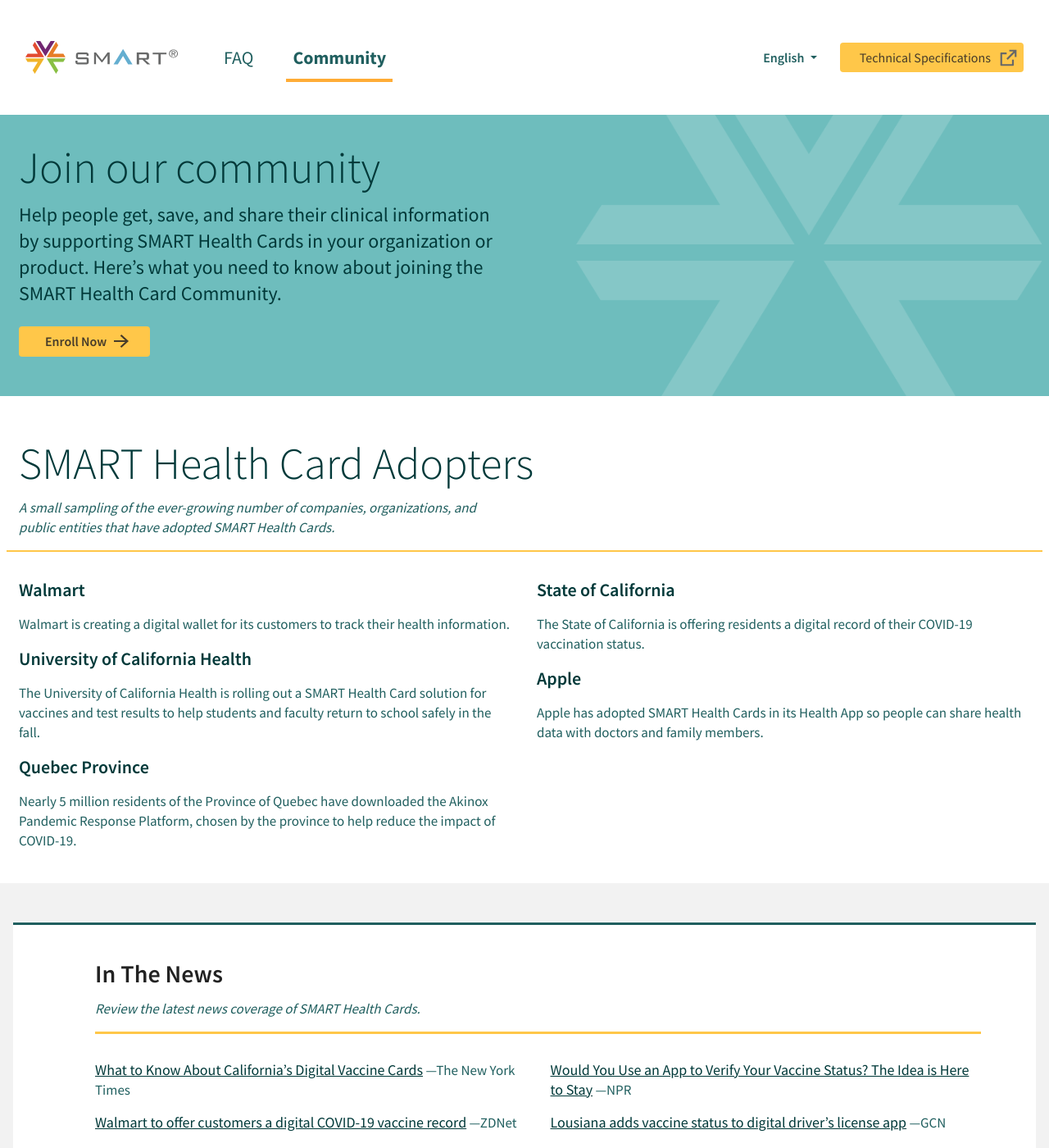
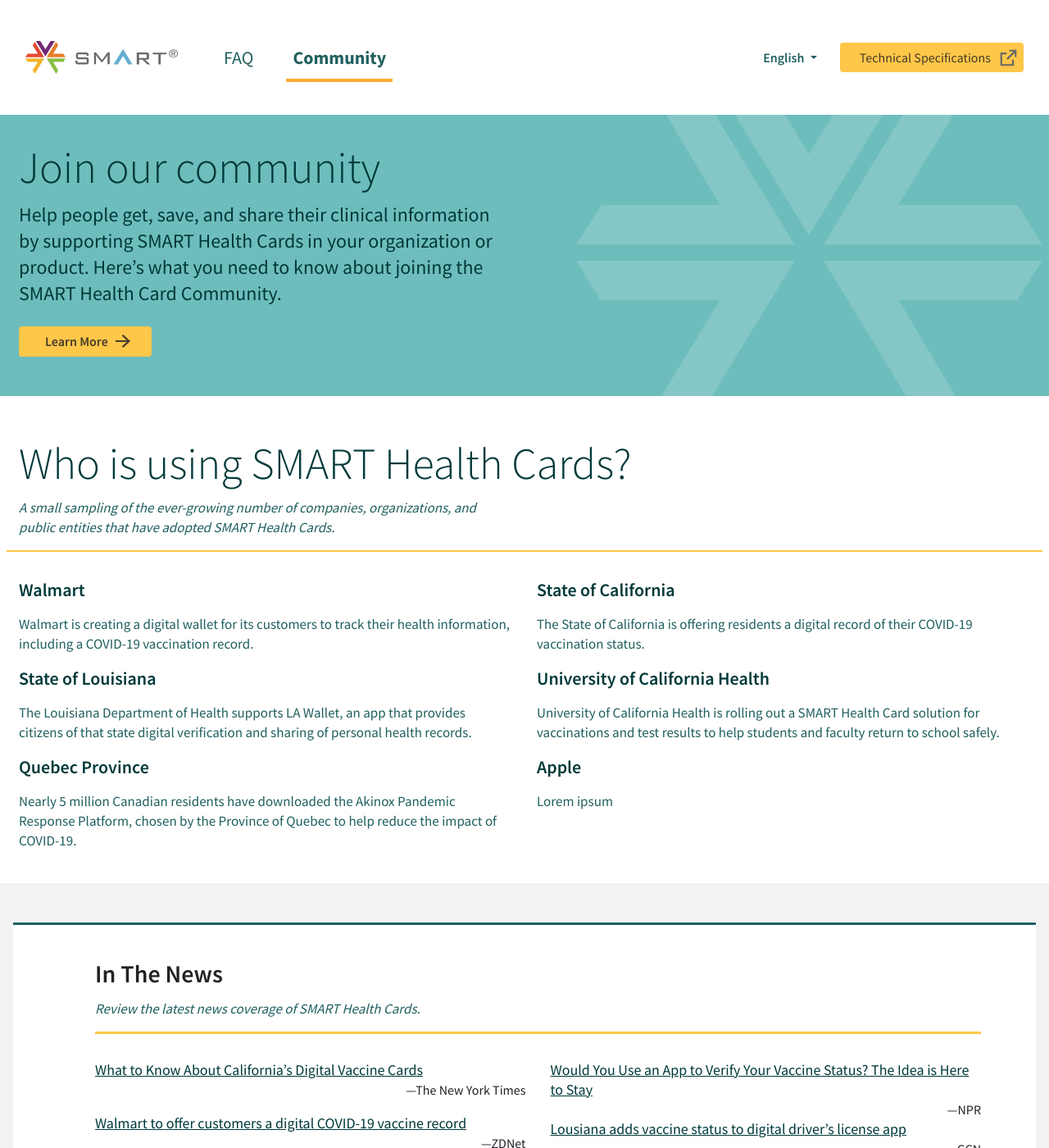
Before and after one commit to smart-health-cards/staging, a Jekyll site: the page built from en/community.html, in a window 1280 px wide and 1400 px high. Shown: the whole window at 82% size. Built offline with Jekyll 4.4.1, drawn with Linux system fonts in a browser that asks for light colours; some of the changed text lies outside the part shown.

Commit message:
Phase II Rev 8 snapshot

```diff
--- a/_includes/footer.html
+++ b/_includes/footer.html
@@ -14,10 +14,13 @@
 
         <div class="col-12 col-xl-4 text-left">
           <div class="row justify-content-left pt-3">
-            <div class="col-6 text-left">
+            <div class="col-4 text-left">
               <a href="https://www.childrenshospital.org/"  target="_blank"><img src="../Assets/Images/logoBoston.svg" class="float-left img-fluid center-block d-block mx-auto logo" alt="Boston Logo"></a>
             </div>
-            <div class="col-6 text-left">
+            <div class="col-4 text-left">
+              <a href="https://vci.org/"  target="_blank"><img src="../Assets/Images/VCI.png" class="float-left img-fluid center-block d-block mx-auto logo" alt="SMART Logo"></a>
+            </div>
+            <div class="col-4 text-left">
               <a href="https://smarthealthit.org/"  target="_blank"><img src="../Assets/Images/logo_footer.svg" class="float-left img-fluid center-block d-block mx-auto logo" alt="SMART Logo"></a>
             </div>
           </div>
--- a/css/footer.css
+++ b/css/footer.css
@@ -42,7 +42,7 @@
 
 footer .logo
 {
-    height:45px;
+    max-height:45px;
 }
 
 .copyright
--- a/css/main.css
+++ b/css/main.css
@@ -183,6 +183,23 @@
     color: #003939;
 }
 
+
+.link-small
+{
+    font-size: 17px !important;
+}
+
+.link-large
+{
+    font-size: 22px !important;
+    line-height: 32px !important;
+    font-weight: 600 !important;
+
+    text-decoration: none !important;
+
+    color: #205F5F !important;
+}
+
 .dark-bg
 {
     background-color: #333333 !important;
@@ -338,7 +355,7 @@
 /* /FAQ Page */
 
 
-/* About Page */
+/* Community Page */
 
 .adoptersOrg
 {
@@ -360,34 +377,12 @@
     color: #003939;
 }
 
-/* /About Page */
 
-#backToTop
+.links-news > li
 {
-    position: fixed;
-    bottom: 30px;
-    right: 20px;
-    display: none;
-    z-index: 1000;
+    min-height: 65px;
 }
 
-
-
-.link-small
-{
-    font-size: 17px !important;
-}
-
-.link-large
-{
-    font-size: 22px !important;
-    line-height: 32px !important;
-    font-weight: 600 !important;
-
-    text-decoration: none !important;
-
-    color: #205F5F !important;
-}
 
 @media (min-width: 992px)
 {
@@ -399,3 +394,13 @@
         background-position: right;
     }
 }
+/* /Community Page */
+
+#backToTop
+{
+    position: fixed;
+    bottom: 30px;
+    right: 20px;
+    display: none;
+    z-index: 1000;
+}
--- a/en/community.html
+++ b/en/community.html
@@ -23,7 +23,7 @@
               Help people get, save, and share their clinical information by supporting SMART Health Cards in your organization or product. Here’s what you need to know about joining the SMART Health Card Community.
             </p>
 
-            <a class="btn btn-primary pt-2 pb-2 pl-4 pr-4" href="https://smarthealthit.org/smart-mailing-list/" role="button"><span class="float-left mr-3"></span>Enroll Now</span> <img src="../Assets/Images/MIC21224_Icon_Link_v01_DS_2021_06_28.png" class="float-right mx-auto " style=" width:21px; height:21px;" alt="..."></a>
+            <a class="btn btn-primary pt-2 pb-2 pl-4 pr-4" href="faq.html#community" role="button"><span class="float-left mr-3"></span>Learn more</span> <img src="../Assets/Images/MIC21224_Icon_Link_v01_DS_2021_06_28.png" class="float-right mx-auto " style=" width:21px; height:21px;" alt="..."></a>
 
 
           </div>
@@ -42,7 +42,7 @@
 
               <!-- Heading -->
               <h1>
-                SMART Health Card Adopters
+                Who is using SMART Health Cards?
               </h1>
 
             </div>
@@ -68,7 +68,7 @@
                           </p>
 
                           <p class="text-left text-md-start mb-6 mb-lg-8 quoteCredit">
-                            Walmart is creating a digital wallet for its customers to track their health information.
+                            Walmart is creating a digital wallet for its customers to track their health information, including a COVID-19 vaccination record.
                           </p>
                         </div>
                       </div>
@@ -76,11 +76,11 @@
                       <div class="row">
                         <div class="col-12">
                           <p class="adoptersOrg">
-                            University of California Health
+                            State of Louisiana
                           </p>
 
                           <p class="text-left text-md-start mb-6 mb-lg-8 quoteCredit">
-                            The University of California Health is rolling out a SMART Health Card solution for vaccines and test results to help students and faculty return to school safely in the fall.
+                            The Louisiana Department of Health supports LA Wallet, an app that provides citizens of that state digital verification and sharing of personal health records.
                           </p>
                         </div>
                       </div>
@@ -92,7 +92,7 @@
                           </p>
 
                           <p class="text-left text-md-start mb-6 mb-lg-8 quoteCredit">
-                            Nearly 5 million residents of the Province of Quebec have downloaded the Akinox Pandemic Response Platform, chosen by the province to help reduce the impact of COVID-19.
+                            Nearly 5 million Canadian residents have downloaded the Akinox Pandemic Response Platform, chosen by the Province of Quebec to help reduce the impact of COVID-19.
                           </p>
                         </div>
                       </div>
@@ -114,12 +114,23 @@
                       <div class="row">
                         <div class="col-12">
                           <p class="adoptersOrg">
+                            University of California Health
+                          </p>
+
+                          <p class="text-left text-md-start mb-6 mb-lg-8 quoteCredit">
+                            University of California Health is rolling out a SMART Health Card solution for vaccinations and test results to help students and faculty return to school safely.
+                          </p>
+                        </div>
+                      </div>
+
+                      <div class="row">
+                        <div class="col-12">
+                          <p class="adoptersOrg">
                             Apple
                           </p>
 
                           <p class="text-left text-md-start mb-6 mb-lg-8 quoteCredit">
-                            Apple has adopted SMART Health Cards in its Health App so people can share health data with doctors and family members.
-                          </p>
+                            Lorem ipsum                          </p>
                         </div>
                       </div>
 
@@ -158,21 +169,26 @@
                 <div class="col-12 col-lg-6 order-1">
 
                   <p class="fs-lg mb-7 mb-md-9">
-                    <ul class="list-unstyled">
+                    <ul class="list-unstyled links-news">
                         <li>
-                            <p><a href="https://www.nytimes.com/2021/06/21/us/california-digital-vaccine-cards.html" target="_blank"> What to Know About California’s Digital Vaccine Cards</a> —The New York Times</p>
+                            <a href="https://www.nytimes.com/2021/06/21/us/california-digital-vaccine-cards.html" target="_blank"> What to Know About California’s Digital Vaccine Cards</a>
+                            <div class="text-right"> —The New York Times</div>
                         </li>
                         <li>
-                            <p><a href="https://www.zdnet.com/article/walmart-to-provide-digital-covid-19-vaccine-record/" target="_blank"> Walmart to offer customers a digital COVID-19 vaccine record</a> —ZDNet</p>
+                            <a href="https://www.zdnet.com/article/walmart-to-provide-digital-covid-19-vaccine-record/" target="_blank"> Walmart to offer customers a digital COVID-19 vaccine record</a>
+                            <div class="text-right"> —ZDNet</div>
                         </li>
                         <li>
-                            <p><a href="https://apnews.com/article/ca-state-wire-california-coronavirus-pandemic-government-and-politics-health-6e3a7f5933a543964231fc45066c2f03" target="_blank"> California offers digital record of coronavirus vaccination</a> —The Associated Press</p>
+                            <a href="https://apnews.com/article/ca-state-wire-california-coronavirus-pandemic-government-and-politics-health-6e3a7f5933a543964231fc45066c2f03" target="_blank"> California offers digital record of coronavirus vaccination</a>
+                            <div class="text-right"> —The Associated Press</div>
                         </li>
                         <li>
-                          <p><a href="https://time.com/5952532/vaccine-passport-history/" target="_blank"> The U.S. Has Had ‘Vaccine Passports’ Before—And They Worked</a> —TIME</p>
+                          <a href="https://time.com/5952532/vaccine-passport-history/" target="_blank"> The U.S. Has Had ‘Vaccine Passports’ Before—And They Worked</a>
+                          <div class="text-right"> —TIME</div>
                         </li>
                         <li>
-                            <p><a href="https://www.newsweek.com/us-colleges-requiring-covid-vaccines-return-campus-fall-1600758" target="_blank"> All the US Colleges Requiring COVID Vaccines to Return to Campus, So Far</a> —Newsweek</p>
+                            <a href="https://www.newsweek.com/us-colleges-requiring-covid-vaccines-return-campus-fall-1600758" target="_blank"> All the US Colleges Requiring COVID Vaccines to Return to Campus, So Far</a>
+                            <div class="text-right"> —Newsweek</div>
                         </li>
                     </ul>
                   </p>
@@ -181,18 +197,22 @@
                 <div class="col-12 col-lg-6 order-2">
 
                   <p class="fs-lg mb-7 mb-md-9">
-                    <ul class="list-unstyled">
+                    <ul class="list-unstyled links-news">
                         <li>
-                            <p><a href="https://www.npr.org/sections/health-shots/2021/04/12/985927333/would-you-use-an-app-to-verify-your-vaccine-status-the-idea-is-here-to-stay" target="_blank"> Would You Use an App to Verify Your Vaccine Status? The Idea is Here to Stay</a> —NPR</p>
+                            <a href="https://www.npr.org/sections/health-shots/2021/04/12/985927333/would-you-use-an-app-to-verify-your-vaccine-status-the-idea-is-here-to-stay" target="_blank"> Would You Use an App to Verify Your Vaccine Status? The Idea is Here to Stay</a>
+                            <div class="text-right">—NPR</div>
                         </li>
                         <li>
-                            <p><a href="https://gcn.com/articles/2021/05/07/la-wallet-digital-vaccination-record.aspx" target="_blank"> Lousiana adds vaccine status to digital driver’s license app</a> —GCN</p>
+                            <a href="https://gcn.com/articles/2021/05/07/la-wallet-digital-vaccination-record.aspx" target="_blank"> Lousiana adds vaccine status to digital driver’s license app</a>
+                            <div class="text-right">—GCN</div>
                         </li>
                         <li>
-                            <p><a href="https://www.healthcareitnews.com/news/full-covid-19-vaccinations-be-required-himss21-attendance" target="_blank"> Full Covid-19 vaccinations to be required for HIMSS21 attendance</a> —Healthcare IT News</p>
+                            <a href="https://www.healthcareitnews.com/news/full-covid-19-vaccinations-be-required-himss21-attendance" target="_blank"> Full Covid-19 vaccinations to be required for HIMSS21 attendance</a>
+                            <div class="text-right">—Healthcare IT News</div>
                         </li>
                         <li>
-                            <p><a href="https://www.traveldailynews.com/post/new-pwc-survey-70-of-travelers-approve-of-vaccine-verification" target="_blank"> New PwC survey: 70% of travelers approve of vaccine verification</a> —TravelDailyNews</p>
+                            <a href="https://www.traveldailynews.com/post/new-pwc-survey-70-of-travelers-approve-of-vaccine-verification" target="_blank"> New PwC survey: 70% of travelers approve of vaccine verification</a>
+                            <div class="text-right">—TravelDailyNews</div>
                         </li>
                         <li>
                         </li>
@@ -234,7 +254,7 @@
         <div class="row">
             <div class="col-12">
                 <div class="row pb-4">
-                    <div class="col-12 col-lg-6">
+                    <div class="col-12 col-lg-4">
 
                       <div class="row pt-3 ">
                         <div class="col-12">
@@ -250,7 +270,24 @@
                       </div>
 
                     </div>
-                    <div class="col-12 col-lg-6">
+                    <div class="col-12 col-lg-4">
+
+                      <div class="row pt-3 ">
+                        <div class="col-12">
+                          <img src="../Assets/Images/VCI.png" width="138px" class="float-left img-fluid center-block d-block mx-auto logo" alt="SMART Logo">
+                        </div>
+                      </div>
+                      <div class="row">
+                        <div class="col-12 pt-4">
+                          <p class="">
+                            Lorem ipsum dolor sit amit. Lorem ipsum dolor sit amit. Lorem ipsum dolor sit amit. Lorem ipsum dolor sit amit. Lorem ipsum dolor sit amit. Lorem ipsum dolor sit amit. Lorem ipsum dolor sit amit. Lorem ipsum dolor sit amit. Lorem ipsum dolor sit amit. Lorem ipsum dolor sit amit. Lorem ipsum dolor sit amit.
+                          </p>
+                        </div>
+                      </div>
+
+                    </div>
+
+                    <div class="col-12 col-lg-4">
 
                       <div class="row pt-3 ">
                         <div class="col-12">
@@ -317,7 +354,6 @@
                 <ul class="list-unstyled">
                   <li><a href="mailto:info@smarthealth.cards" class="link-large">General Inquiries</a></li>
                   <li><a href="mailto:info@smarthealth.cards" class="link-large">Press Inquiries</a></li>
-                  <li><a href="https://spec.smarthealth.cards" class="link-large">Technical Support</a></li>
                 </ul>
             </div>
           </div> <!-- / .row -->
--- a/en/index.html
+++ b/en/index.html
@@ -227,7 +227,7 @@
 
                     <img src="../Assets/Images/MIC21224_Icon_Checkbox_Negative_v01_DS_2021_06_28.png" class=" mr-3 float-left" style="transform: translateY(25%); width:28.2px;" alt="...">
                     <h2 class="">
-                      The do not contain:
+                      They should not contain:
                     </h2>
                     <hr class="hr-yellow">
                     <!-- Text -->
@@ -302,7 +302,6 @@
                 <ul class="list-unstyled">
                   <li><a href="mailto:info@smarthealth.cards" class="link-large">General Inquiries</a></li>
                   <li><a href="mailto:info@smarthealth.cards" class="link-large">Press Inquiries</a></li>
-                  <li><a href="https://spec.smarthealth.cards" class="link-large">Technical Support</a></li>
                 </ul>
             </div>
           </div> <!-- / .row -->
```
Also changed, not shown: other parts of en/community.html (+1 -1 lines), other parts of en/index.html (+1 -1 lines), en/faq.html (+20 -20 lines), Assets/Images/VCI.png (added).
